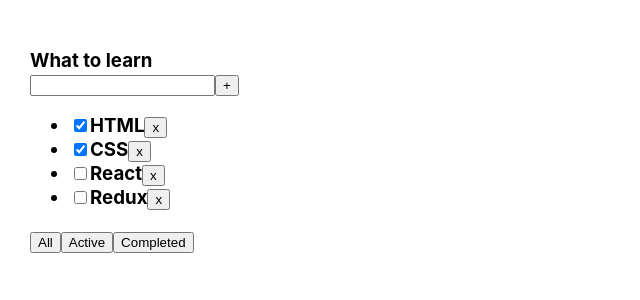
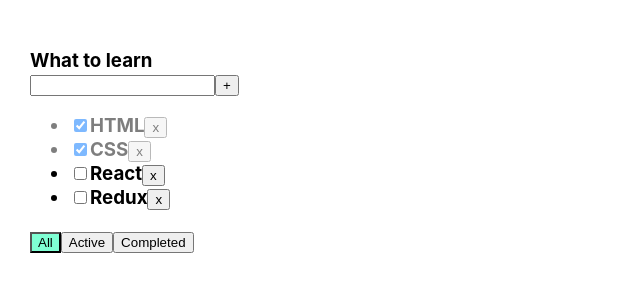
Before and after one commit to egory4fash/TodoList_Dimy4, a React (Create React App) app: page / in a window 1280 px wide. Shown: the top 300 px of the page, without its empty margins (0-640 px from the left). Built offline with nearby package versions, Linux system fonts and the light colour scheme.

Commit message:
Dimych TodoList Lesson4 done

```diff
--- a/src/App.css
+++ b/src/App.css
@@ -7,4 +7,18 @@
     margin-right: 50px;
 }
 
-/**/
+.error {
+    border:red 1px solid;
+}
+
+.error-message {
+    color: red;
+}
+
+.active-filter {
+    background-color: aquamarine;
+}
+
+.isDone {
+    opacity: 50%;
+ }
--- a/src/App.tsx
+++ b/src/App.tsx
@@ -37,7 +37,13 @@ function App() {
     const addTask = (title:string) => {
         let newTask = { id:v1(),title:title,isDone: false}
         setTasks([newTask, ...tasks1])
+    }
 
+    const changeTaskStatus = (taskID:string,isDone:boolean) => {
+        let tsk = tasks1.find(t => t.id ===taskID)
+        if (tsk) {
+        tsk.isDone = isDone}
+        setTasks([...tasks1])
     }
 
     let tasksForTodoList = tasks1
@@ -59,6 +65,8 @@ function App() {
                 deleteTask={deleteTask}
                 setFilter = {setFilter}
                 addTask = {addTask}
+                changeTaskStatus = {changeTaskStatus}
+                filter = {filter}
                 />
 
 
--- a/src/TodoList.tsx
+++ b/src/TodoList.tsx
@@ -1,4 +1,4 @@
-import React, {ChangeEvent, useState,KeyboardEvent} from "react";
+import React, {ChangeEvent, useState, KeyboardEvent} from "react";
 import {FilterValuesType} from "./App";
 import './App.css'
 
@@ -14,17 +14,29 @@ type TodoListPropsType = {
     deleteTask: (id: string) => void
     setFilter: (value: FilterValuesType) => void
     addTask: (title: string) => void
+    changeTaskStatus: (taskID: string, isDone: boolean) => void
+    filter: FilterValuesType
 
 }
 
 export const TodoList = (props: TodoListPropsType) => {
 
     const [newTaskTitle, setNewTaskTitle] = useState('')
+    const [error, setError] = useState<null | string>(null)
 
 
-    const JSXElems = props.tasks.map(t =>
-        <li key={t.id}>
-            <input type="checkbox" checked={t.isDone}/>
+    const JSXElems = props.tasks.map(t => {
+
+        const onChangeCheckboxHandler = (e: ChangeEvent<HTMLInputElement>) => {
+            props.changeTaskStatus(t.id, e.currentTarget.checked)
+        }
+        return (
+            <li key={t.id}
+                className = {t.isDone ? "isDone" : ''}>
+                <input type="checkbox"
+                       checked={t.isDone}
+                       onChange={onChangeCheckboxHandler}
+                />
                 <span>
         {t.title}
     </span>
@@ -33,27 +45,40 @@ export const TodoList = (props: TodoListPropsType) => {
                 }}>x
                 </button>
             </li>)
+    })
 
     const inputTask = (e: ChangeEvent<HTMLInputElement>) => {
         setNewTaskTitle(e.currentTarget.value)
     }
 
-    const onKeyPressHandler = (e:KeyboardEvent<HTMLInputElement>
+    const onKeyPressHandler = (e: KeyboardEvent<HTMLInputElement>
     ) => {
-
-        if (e.key === "Enter") {
+        setError(null)
+        if (e.key === "Enter" && newTaskTitle.trim() !== "") {
             props.addTask(newTaskTitle);
             setNewTaskTitle('')
         }
     }
+
     const onClickHandler = () => {
-        props.addTask(newTaskTitle);
+        if (newTaskTitle.trim() !== "") {
+            props.addTask(newTaskTitle.trim());
             setNewTaskTitle('')
+        } else {
+            setError("Title ts required")
+            return
+        }
     }
 
-    const onAllClickHandler = () => {props.setFilter('all')}
-    const onActiveClickHandler = () => {props.setFilter('active')}
-    const onCompleteClickHandler = () => {props.setFilter('completed')}
+    const onAllClickHandler = () => {
+        props.setFilter('all')
+    }
+    const onActiveClickHandler = () => {
+        props.setFilter('active')
+    }
+    const onCompleteClickHandler = () => {
+        props.setFilter('completed')
+    }
 
     return (
         <div className="todolist">
@@ -62,22 +87,28 @@ export const TodoList = (props: TodoListPropsType) => {
                 <div>
                     <input value={newTaskTitle}
                            onChange={inputTask}
-                           onKeyPress={onKeyPressHandler}/>
+                           onKeyPress={onKeyPressHandler}
+                           className={error ? 'error' : ''}/>
+
 
                     <button
                         onClick={onClickHandler}>+
                     </button>
+                    {error && <div className='error-message'>Title is required</div>}
                 </div>
                 <ul>
                     {JSXElems}
 
                 </ul>
                 <div>
-                    <button onClick={onAllClickHandler}>All
+                    <button onClick={onAllClickHandler}
+                            className={props.filter === 'all' ? 'active-filter' : ''}>All
                     </button>
-                    <button onClick={onActiveClickHandler}>Active
+                    <button onClick={onActiveClickHandler}
+                            className={props.filter === 'active' ? 'active-filter' : ''}>Active
                     </button>
-                    <button onClick={onCompleteClickHandler}>Completed
+                    <button onClick={onCompleteClickHandler}
+                            className={props.filter === 'completed' ? 'active-filter' : ''}>Completed
                     </button>
                 </div>
             </h3>
```
Lines whose indentation alone changed are shown as unchanged.
